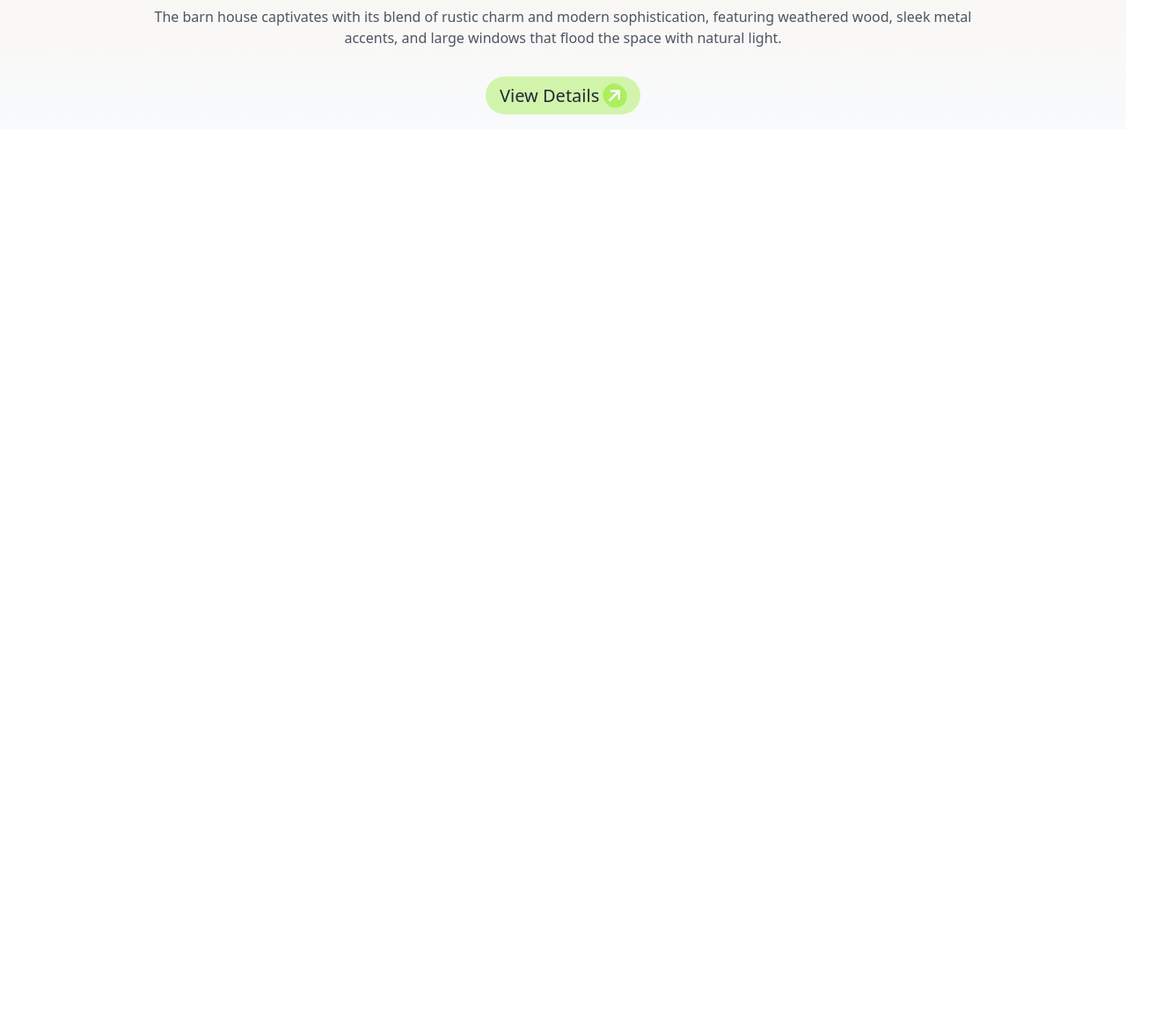
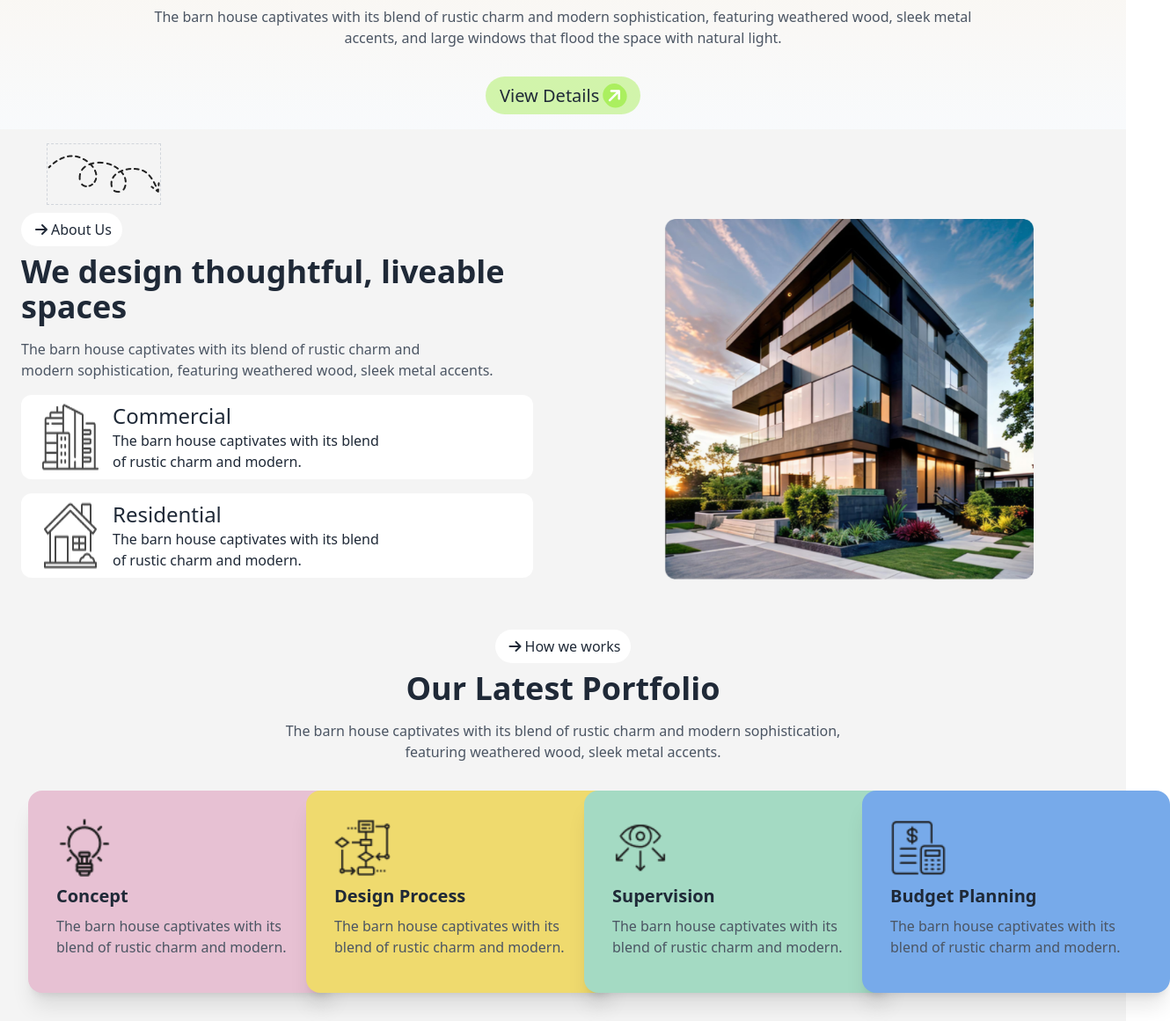
Before and after one commit to Bayzid004/Home-Architecture-Group, a plain HTML site: page index.html in a window 1280 px wide. Shown: the part 568-1729 px from the top of the page at 88% size, 1330 px wide, since content can reach past the window. Before the commit the page ends 800 px from the top, so only its background shows below. Drawn offline with nearby package versions, Linux system fonts and the light colour scheme.

Commit message:
design and portflio added

```diff
--- a/index.html
+++ b/index.html
@@ -19,6 +19,11 @@
               colors: {
                 button_1: 'rgb(171, 239, 95)',
                 button_2: 'rgba(171, 239, 95, 0.5)',
+                background_1: '#F4F4F4',
+                card_1: '#e7c1d3',
+                card_2: '#efda6e',
+                card_3: '#a4dac3',
+                card_4: '#77aaea',
               }
             }
           }
@@ -72,7 +77,7 @@
               </div>
               <ul
                 tabindex="0"
-                class="menu menu-sm dropdown-content bg-base-100 rounded-box z-[1] mt-3 w-52 p-2 shadow right-0"
+                class="menu menu-sm dropdown-content bg-base-100 rounded-box z-[1] mt-3 w-36 p-2 shadow right-0"
               >
                 <li><a>Home</a></li>
                 <li><a>Services</a></li>
@@ -95,7 +100,99 @@
        </section>
         </div>
     </header>
-    <main></main>
+    <!-- design Works Process sections -->
+    <main>
+        <!-- design & Our Works Process section -->
+         <section class="bg-background_1">
+          <!-- single image -->
+            <div class="w-11/12 mx-auto py-4">
+              <img class="hidden lg:inline border border-dashed border-gray-300 py-3" src="./assets/Vector.png" alt="">
+            </div>
+            <!-- We design thoughtful, liveable spaces -->
+             <div class="container mx-auto grid md:grid-cols-2 gap-5 pb-10">
+              <!-- text -->
+              <div>
+                <div class="space-y-4 px-6">
+                  <div class="text-center lg:text-start space-y-4">
+                    <a class="px-3 py-2 bg-white rounded-full"><i class="fa-solid fa-arrow-right px-1"></i>About Us</a>
+                  <h1 class="text-4xl font-bold">We design thoughtful, liveable spaces</h1>
+                  <p class="text-gray-600">The barn house captivates with its blend of rustic charm and <br>
+                    modern sophistication, featuring weathered wood, sleek metal accents.</p>
+                  </div>
+                    <div class="flex gap-4 bg-white rounded-xl px-6 py-2">
+                      <img src="./assets/commercial.png" alt="">
+                      <div>
+                        <h3 class="text-2xl font-medium">Commercial</h3>
+                        <p>The barn house captivates with its blend <br> of rustic charm and modern.</p>
+                      </div>
+                    </div>
+                    <div class="flex gap-4 bg-white rounded-xl px-6 py-2">
+                      <img src="./assets/residential.png" alt="">
+                      <div>
+                        <h3 class="text-2xl font-medium">Residential</h3>
+                        <p>The barn house captivates with its blend <br> of rustic charm and modern.</p>
+                      </div>
+                    </div>
+                </div>
+              </div>
+              <!-- image -->
+              <div class="flex justify-center">
+                <img class="lg:w-8/12 w-10/12" src="./assets/Rectangle.png" alt="">
+              </div>
+             </div>
+             <!-- Our Works Process -->
+              <div class="container  mx-auto pt-6">
+                <div class="text-center space-y-4">
+                  <a class="px-3 py-2 bg-white rounded-full"><i class="fa-solid fa-arrow-right px-1"></i>How we works</a>
+                  <h1 class="text-4xl font-bold">Our Latest Portfolio</h1>
+                  <p class="text-gray-600">The barn house captivates with its blend of rustic charm and modern sophistication, <br> featuring weathered wood, sleek metal accents.</p>
+                </div>
+                <!-- card -->
+                <div class="grid grid-cols-1 lg:grid-cols-4 gap-12 pt-8 pb-8 px-16 lg:px-8">
+                  <!-- card-1 -->
+                    <div class="card bg-card_1 lg:w-[350px] shadow-xl">
+                      <div class="card-body">
+                        <img class="w-16" src="./assets/concept.png" alt="">
+                        <h2 class="card-title">Concept</h2>
+                        <p class="text-gray-600">The barn house captivates with its blend of rustic charm and modern.</p>
+                        <div class="card-actions justify-end">
+                        </div>
+                      </div>
+                    </div>
+                  <!-- card-2 -->
+                    <div class="card bg-card_2 lg:w-[350px] shadow-xl">
+                      <div class="card-body">
+                        <img class="w-16" src="./assets/flow-chart.png" alt="">
+                        <h2 class="card-title">Design Process</h2>
+                        <p class="text-gray-600">The barn house captivates with its blend of rustic charm and modern.</p>
+                        <div class="card-actions justify-end">
+                        </div>
+                      </div>
+                    </div>
+                  <!-- card-3 -->
+                    <div class="card bg-card_3 lg:w-[350px] shadow-xl">
+                      <div class="card-body">
+                        <img class="w-16" src="./assets/vision.png" alt="">
+                        <h2 class="card-title">Supervision</h2>
+                        <p class="text-gray-600">The barn house captivates with its blend of rustic charm and modern.</p>
+                        <div class="card-actions justify-end">
+                        </div>
+                      </div>
+                    </div>
+                  <!-- card-4 -->
+                    <div class="card bg-card_4 lg:w-[350px] shadow-xl">
+                      <div class="card-body">
+                        <img class="w-16" src="./assets/budget-planning.png" alt="">
+                        <h2 class="card-title">Budget Planning</h2>
+                        <p class="text-gray-600">The barn house captivates with its blend of rustic charm and modern.</p>
+                        <div class="card-actions justify-end">
+                        </div>
+                      </div>
+                    </div>
+                </div>
+              </div>
+         </section>
+    </main>
     <!-- footer section -->
     <footer></footer>
   </body>
```
